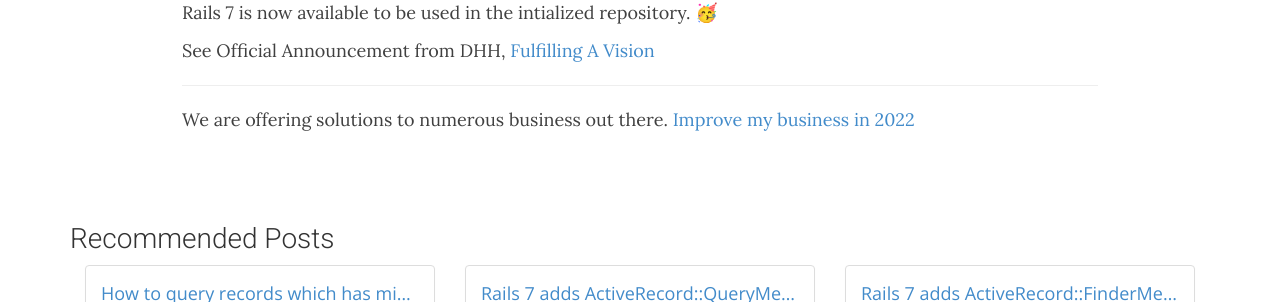
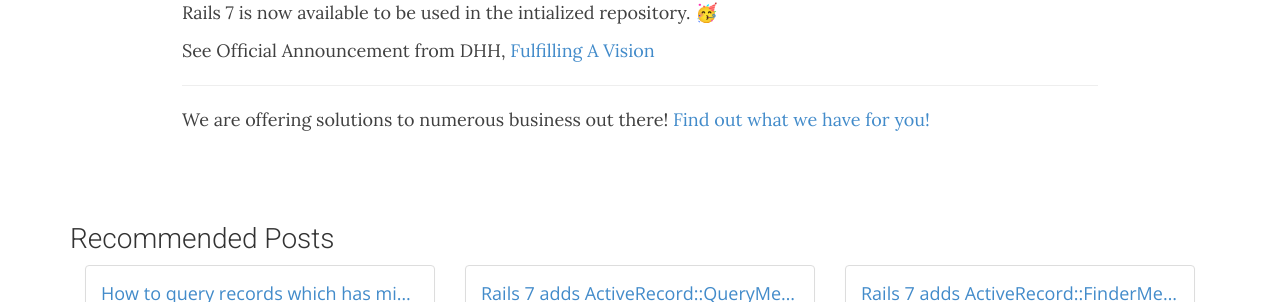
Before and after one commit to sapidlabs/sapidlabs.github.io, a Jekyll site: the page built from _posts/ruby_on_rails/2021-06-12-how-to-install-rails-7.md, in a window 1280 px wide. Shown: the part 1185-1487 px from the top of the page. Built offline with Jekyll 4.4.1, drawn with Linux system fonts in a browser that asks for light colours; nearby versions of some CDN libraries; some web fonts are replaced.

Commit message:
Update rails page rails 7

```diff
--- a/_posts/ruby_on_rails/2021-06-12-how-to-install-rails-7.md
+++ b/_posts/ruby_on_rails/2021-06-12-how-to-install-rails-7.md
@@ -34,4 +34,4 @@
 See Official Announcement from DHH, [Fulfilling A Vision](https://rubyonrails.org/2021/12/15/Rails-7-fulfilling-a-vision)
 
 <hr />
-We are offering solutions to numerous business out there. [Improve my business in 2022](https://forms.gle/u99tr1qmG1kKPWWF8)
+We are offering solutions to numerous business out there! [Find out what we have for you!](https://forms.gle/u99tr1qmG1kKPWWF8)
```
